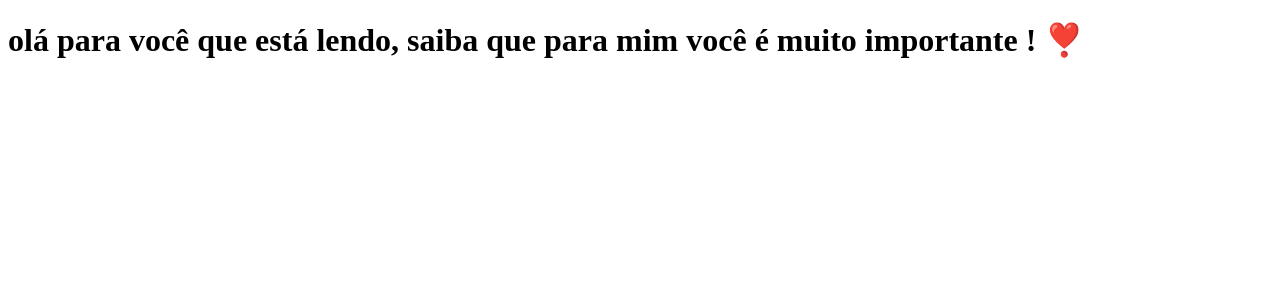
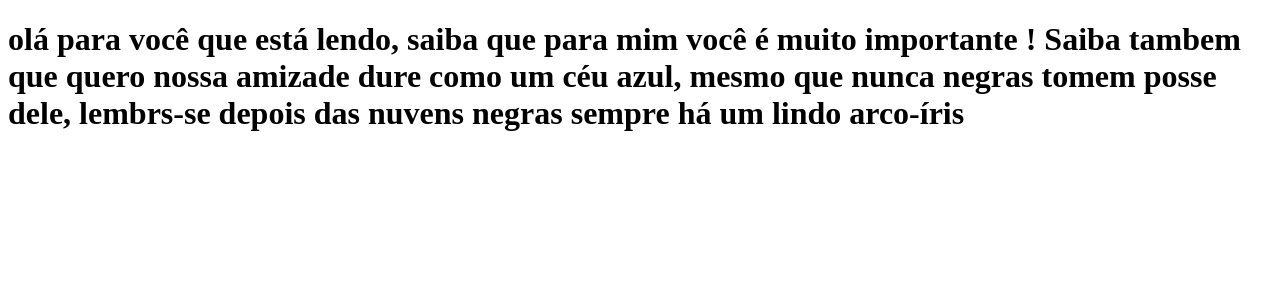
Before and after one commit to Filipe-e/treinando, a Next.js app: page / in a window 1280 px wide. Shown: the top 300 px of the page. Built offline with nearby package versions, Linux system fonts and the light colour scheme.

Commit message:
modifca a frase anterior adicionando um poema

```diff
--- a/pages/index.js
+++ b/pages/index.js
@@ -1,7 +1,8 @@
 function Home() {
     return <h1>
 olá para você que está lendo, saiba que para mim você é muito importante
-! ❣️
+! Saiba tambem que quero nossa amizade dure como um céu azul, mesmo que nunca negras tomem posse dele, lembrs-se
+depois das nuvens negras sempre há um lindo arco-íris
     </h1>
 }
 
```
